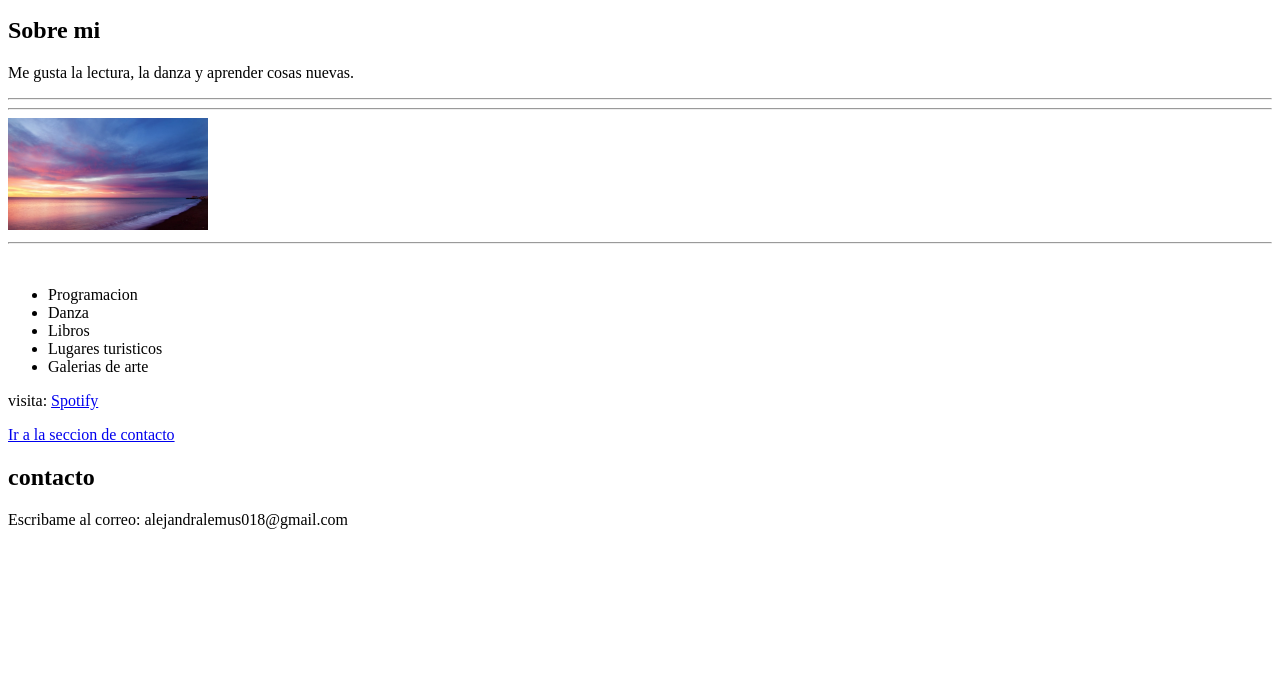
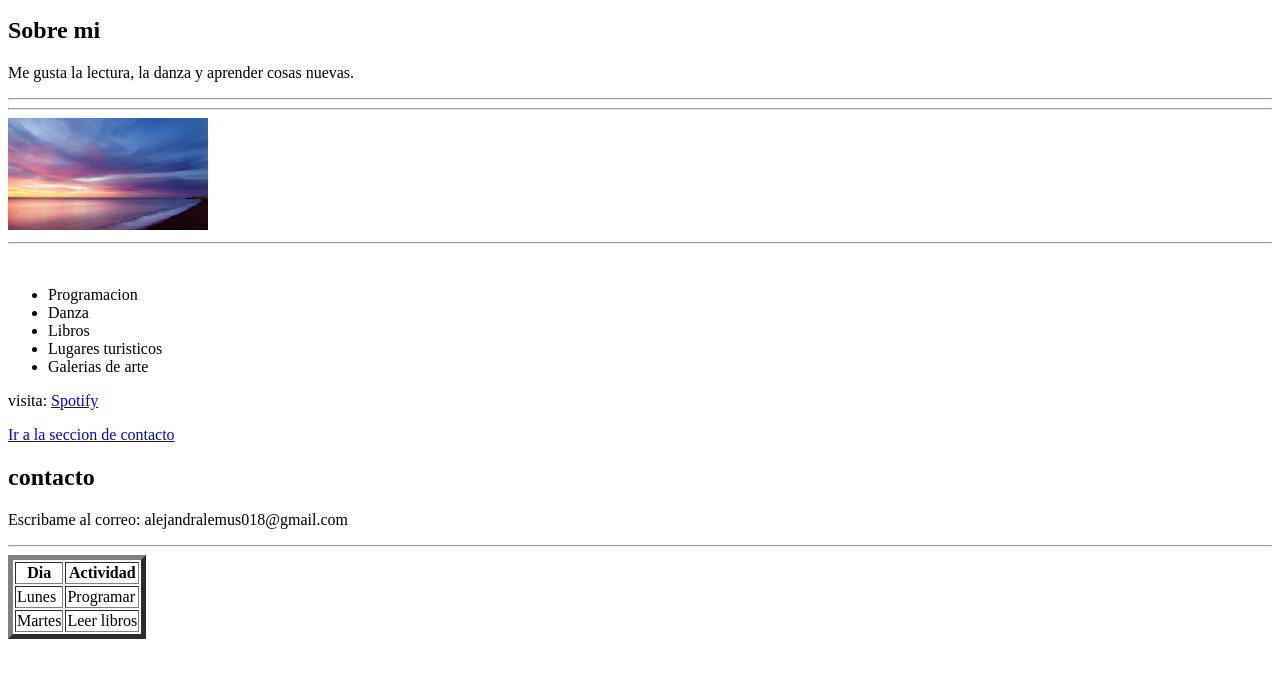
Before and after one commit to Ale-jandra7/MiPrimerPaguinaWeb, a plain HTML site: page index.html in a window 1280 px wide. Shown: the part 101-778 px from the top of the page. Drawn offline with Linux system fonts and the light colour scheme.

Commit message:
Agregar tabla de actividad

```diff
--- a/index.html
+++ b/index.html
@@ -28,5 +28,25 @@
     <p><a href="#contacto">Ir a la seccion de contacto</a></p>
     <h2 id="contacto">contacto</h2>
     <p>Escribame al correo: alejandralemus018@gmail.com</p>
+    <hr>
+    <table border="5">
+        <thead>
+            <tr>
+                <th>Dia</th>
+                <th>Actividad</th>
+            </tr>
+        </thead>
+        <tbody>
+            <tr>
+                <td>Lunes</td>
+                <td>Programar</td>
+            </tr>
+            <tr>
+                <td>Martes</td>
+                <td>Leer libros</td>
+            </tr>
+        </tbody>
+    </table>
+
 </body>
 </html>
```
